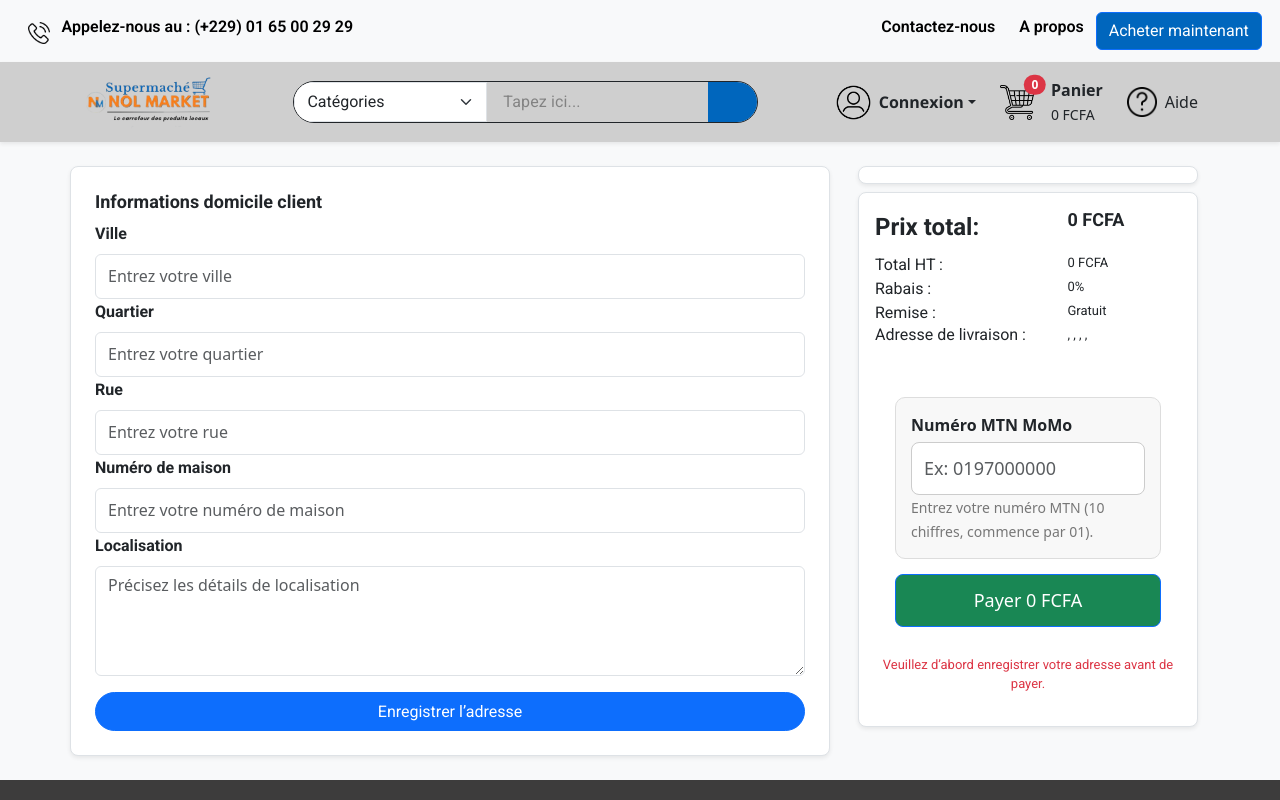
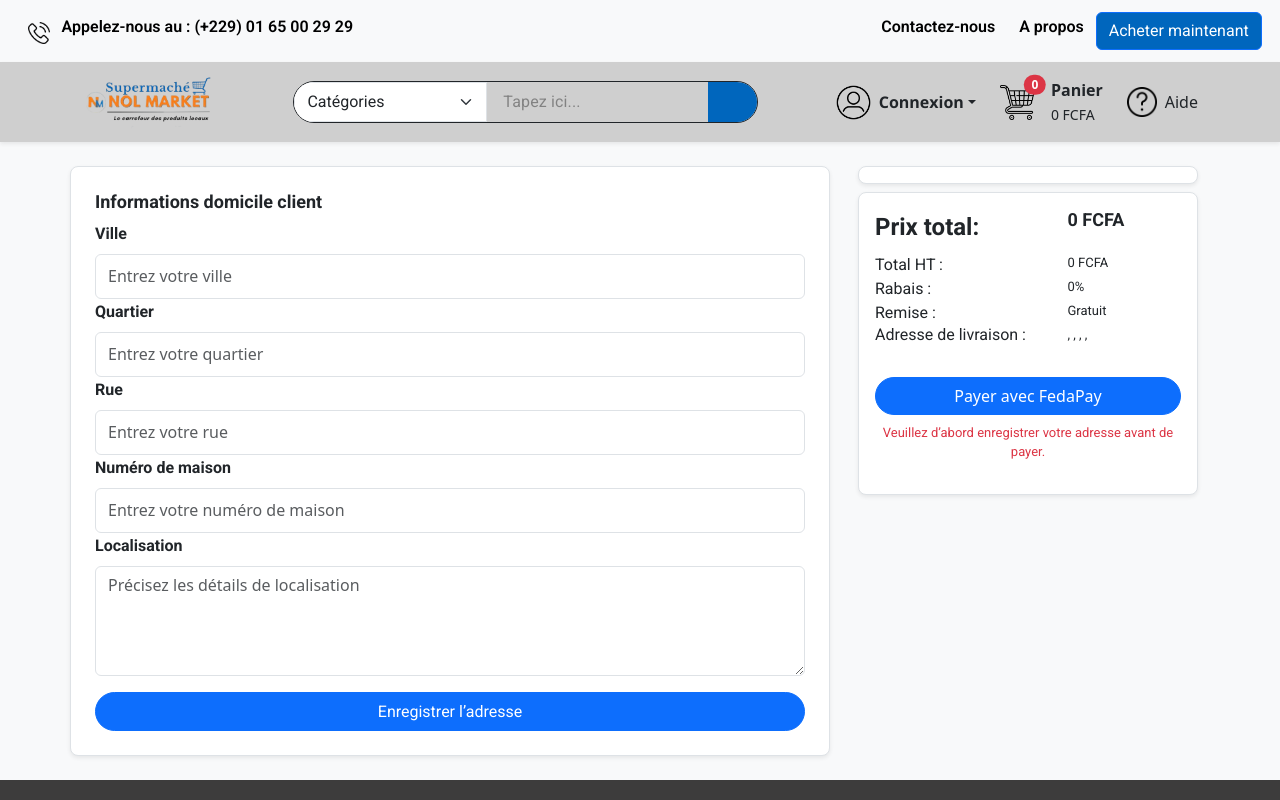
Before and after one commit to GROUP-NOL-MARKET/application_web_front, a React (Create React App) app: page /Paiement in a window 1280 px wide. Shown: the top 800 px of the page. Built offline with nearby package versions, Linux system fonts and the light colour scheme; some icons are missing.

Commit message:
Commit pour le changement du moyen de paiement en fedapay

```diff
--- a/src/Components/Authentification/api.js
+++ b/src/Components/Authentification/api.js
@@ -3,7 +3,7 @@ import axios from "axios";
 // ======================================
 //   BASE URL depuis .env
 // ======================================
-const API_URL = "https://nol-market-back.onrender.com/api";
+const API_URL = "http://localhost:8000/api";
 
 // process.env.REACT_APP_API_URL ||
 
--- /dev/null
+++ b/src/Components/FedapayButton.js
@@ -0,0 +1,51 @@
+import React, { useState } from "react";
+import { Button, Spinner } from "react-bootstrap";
+import API from "./Authentification/api"; // ton axios instance
+import { toast } from "react-toastify";
+
+const FedapayButton = ({ amount }) => {
+    const [loading, setLoading] = useState(false);
+
+    const handleClick = async () => {
+        if (!amount || amount <= 0) {
+            toast.error("Montant invalide");
+            return;
+        }
+
+        try {
+            setLoading(true);
+            const token = localStorage.getItem("token");
+            if (!token) {
+                toast.error("Veuillez vous connecter");
+                window.location.href = "/login";
+                return;
+            }
+
+            const resp = await API.post(
+                "/payments/fedapay",
+                { amount }
+            );
+
+            if (resp.status === 201 && resp.data.checkout_url) {
+                // ouvre la page de paiement FedaPay dans une nouvelle fenêtre/onglet
+                window.location.href = resp.data.checkout_url;
+            } else {
+                toast.error("Impossible de démarrer le paiement");
+                console.error("Fedapay init response", resp.data);
+            }
+        } catch (err) {
+            console.error(err);
+            toast.error("Erreur lors de l'initialisation du paiement");
+        } finally {
+            setLoading(false);
+        }
+    };
+
+    return (
+        <Button className="w-100 rounded-5" onClick={handleClick} disabled={loading}>
+            {loading ? <Spinner size="sm" animation="border" /> : "Payer avec FedaPay"}
+        </Button>
+    );
+};
+
+export default FedapayButton;
--- a/src/Components/Paiement.js
+++ b/src/Components/Paiement.js
@@ -1,5 +1,5 @@
 import { useContext, useState, useEffect } from "react";
-import SandboxMomoButton from "./SandboxMomoButton";
+import FedapayButton from "./FedapayButton";
 import {
     Button,
     Form,
@@ -13,7 +13,7 @@ import { PanierContext } from "../Store/Panier_context";
 import API from "./Authentification/api";
 
 const Paiement = () => {
-    const { products} = useContext(PanierContext);
+    const { products } = useContext(PanierContext);
 
     const totalPrice = products.reduce(
         (acc, product) => acc + product.price * product.quantity,
@@ -235,7 +235,7 @@ const Paiement = () => {
                             </div>
 
                             <div className="w-100 mt-3">
-                                <SandboxMomoButton amount={totalPrice} />
+                                <FedapayButton amount={totalPrice} />
 
                                 {!adresseValidee && (
                                     <p className="text-danger text-center mt-2 texte_brut">
--- a/src/Components/SandboxMomoButton.js
+++ /dev/null
@@ -1,190 +0,0 @@
-import React, { useState, useEffect, useRef } from 'react';
-import { useNavigate } from "react-router-dom";
-import { Button, Spinner, Alert } from "react-bootstrap";
-import API from './Authentification/api';
-import { toast } from 'react-toastify';
-
-export default function SandboxMomoButton({ amount }) {
-    const [phone, setPhone] = useState(""); // numéro MTN 10 chiffres
-    const [refId, setRefId] = useState(null);
-    const [txId, setTxId] = useState(null);
-    const [status, setStatus] = useState('idle');
-    const [loading, setLoading] = useState(false);
-    const [errorMsg, setErrorMsg] = useState(null);
-    const navigate = useNavigate();
-
-    const pollingRef = useRef({ cancelled: false, attempts: 0 });
-    const MAX_POLL_ATTEMPTS = 100;
-    const POLL_INTERVAL_MS = 3000;
-
-    // Validation MTN BENIN (10 chiffres : 01 + indicatif + 6 chiffres)
-    const isValidPhone = (num) => {
-        return /^01(61|62|66|67|90|91|96|97|52)[0-9]{6}$/.test(num);
-    };
-
-    const createPayment = async () => {
-        if (!isValidPhone(phone)) {
-            toast.error("Veuillez entrer un numéro MTN MoMo valide (10 chiffres).");
-            return;
-        }
-
-        setLoading(true);
-        setErrorMsg(null);
-        setStatus('processing');
-        pollingRef.current.cancelled = false;
-        pollingRef.current.attempts = 0;
-
-        try {
-            const res = await API.post('/momo/create', {
-                amount,
-                partyId: phone
-            });
-
-            if (res?.data?.ok) {
-                setRefId(res.data.reference || null);
-                setTxId(res.data.transaction_id || null);
-                setStatus('processing');
-                toast.info('Demande envoyée — validez le paiement sur votre téléphone.');
-            } else {
-                setStatus('failed');
-                setErrorMsg(res?.data?.error || 'Erreur init paiement');
-                toast.error('Impossible d’initier le paiement.');
-            }
-        } catch (e) {
-            console.error('createPayment error', e);
-            setStatus('error');
-            setErrorMsg(e?.response?.data || e.message);
-            toast.error('Erreur réseau.');
-        } finally {
-            setLoading(false);
-        }
-    };
-
-    // Polling du statut
-    useEffect(() => {
-        if (!refId) return;
-
-        let isMounted = true;
-
-        const poll = async () => {
-            if (!isMounted || pollingRef.current.cancelled) return;
-
-            try {
-                pollingRef.current.attempts += 1;
-
-                if (pollingRef.current.attempts > MAX_POLL_ATTEMPTS) {
-                    setStatus('failed');
-                    setErrorMsg("Délai dépassé, réessayez.");
-                    toast.warning("Temps dépassé.");
-                    return;
-                }
-
-                const res = await API.get(`/momo/status/${refId}`);
-                const newStatus = res?.data?.status || 'unknown';
-
-                const normalized = String(newStatus).toLowerCase();
-                setStatus(normalized);
-
-                if (normalized === 'approved') {
-                    toast.success("Paiement approuvé !");
-                    pollingRef.current.cancelled = true;
-                    setTimeout(() => navigate('/'), 1000);
-                    return;
-                }
-
-                if (normalized === 'declined' || normalized === 'failed') {
-                    const meta = res?.data?.meta || {};
-                    const reason = (meta?.reason || meta?.message || '').toLowerCase();
-
-                    if (reason.includes("insuff")) {
-                        toast.error("Solde insuffisant.");
-                        setErrorMsg("Solde insuffisant.");
-                    } else {
-                        toast.error("Paiement refusé.");
-                        setErrorMsg("Paiement refusé.");
-                    }
-
-                    pollingRef.current.cancelled = true;
-                    setTimeout(() => navigate('/'), 1500);
-                    return;
-                }
-
-                setTimeout(poll, POLL_INTERVAL_MS);
-
-            } catch (err) {
-                console.log("poll error", err);
-                if (!pollingRef.current.cancelled) {
-                    setTimeout(poll, POLL_INTERVAL_MS);
-                }
-            }
-        };
-
-        poll();
-
-        return () => {
-            isMounted = false;
-            pollingRef.current.cancelled = true;
-        };
-    }, [refId, navigate]);
-
-
-    return (
-        <div style={{ padding: 20 }}>
-
-            {/* Formulaire MoMo */}
-            <div
-                style={{
-                    background: '#f8f8f8',
-                    padding: 15,
-                    borderRadius: 10,
-                    marginBottom: 15,
-                    border: '1px solid #ddd'
-                }}
-            >
-                <label style={{ fontWeight: 'bold', marginBottom: 5 }}>Numéro MTN MoMo</label>
-
-                <input
-                    type="tel"
-                    maxLength="10"
-                    className="form-control"
-                    placeholder="Ex: 0197000000"
-                    value={phone}
-                    onChange={(e) => setPhone(e.target.value.replace(/\D/g, ""))}
-                    style={{
-                        fontSize: 18,
-                        padding: 12,
-                        borderRadius: 8,
-                        border: "1px solid #ccc"
-                    }}
-                />
-
-                <small style={{ color: "#777" }}>
-                    Entrez votre numéro MTN (10 chiffres, commence par 01).
-                </small>
-            </div>
-
-            {txId && <div style={{ marginBottom: 8 }}>Transaction : <strong>{txId}</strong></div>}
-            {status !== 'idle' && status !== 'processing' && errorMsg && (
-                <Alert variant="danger"> {errorMsg?.error || (typeof errorMsg === 'string' ? errorMsg : JSON.stringify(errorMsg))}</Alert>
-            )}
-
-            <Button
-                onClick={createPayment}
-                disabled={loading || status === 'processing'}
-                className="rounded-3 bg-success w-100"
-                style={{ padding: 12, fontSize: 18 }}
-            >
-                {loading || status === "processing"
-                    ? <><Spinner animation='border' size="sm" /> Traitement…</>
-                    : `Payer ${amount} FCFA`
-                }
-            </Button>
-
-            {status === 'processing' && (
-                <div style={{ marginTop: 10 }}>
-                    <small>En attente — vérification automatique toutes les 3s…</small>
-                </div>
-            )}
-        </div>
-    );
-}
```
